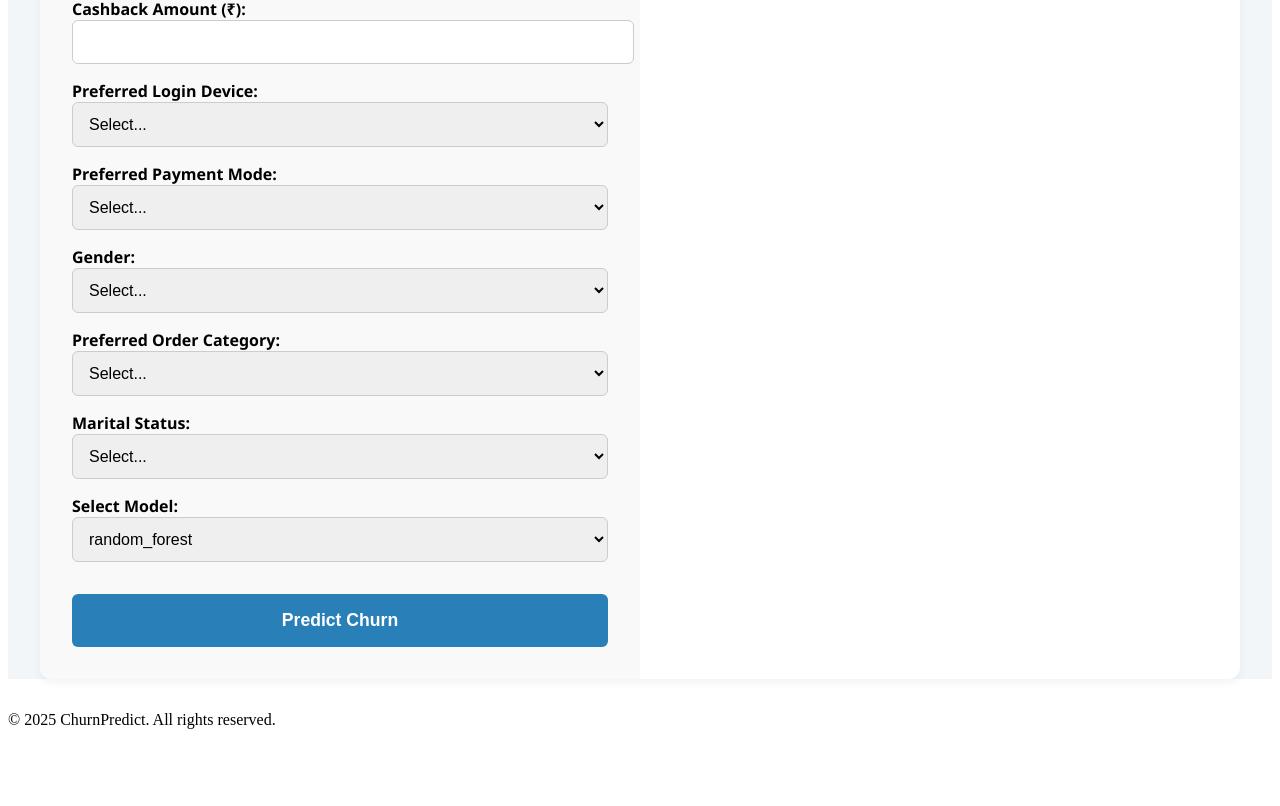
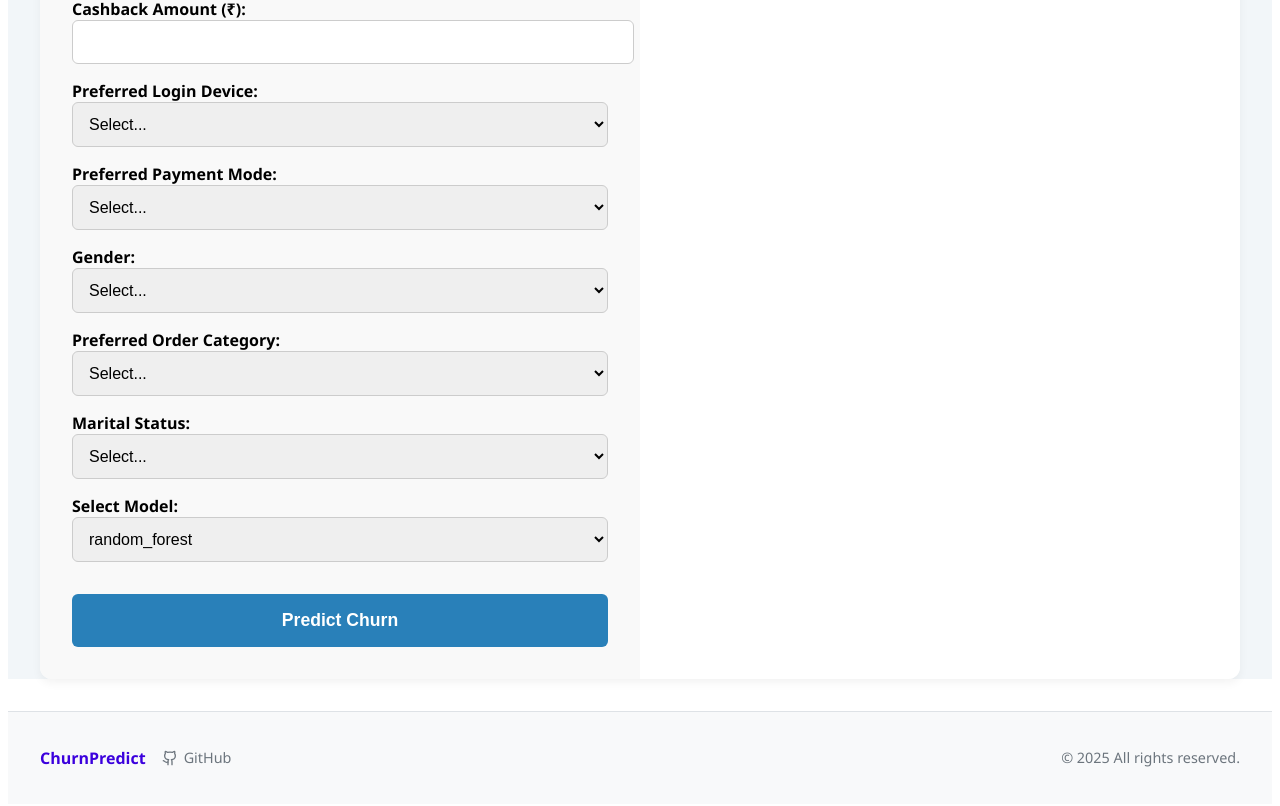
Before and after one commit to suraj120761/ChurnScope, a React (Vite) app in the folder churn-frontend/: page /retail in a window 1280 px wide. Shown: the part 1164-1970 px from the top of the page. Before the commit the page ends 1909 px from the top, so only its background shows below. Built offline with nearby package versions, Linux system fonts and the light colour scheme.

Commit message:
Update Footer.jsx

```diff
--- a/churn-frontend/src/Footer.jsx
+++ b/churn-frontend/src/Footer.jsx
@@ -1,10 +1,30 @@
 import React from "react";
+import { Github } from "lucide-react"; // Optional icon
 import "./Footer.css";
 
 const Footer = () => {
   return (
-    <footer className="simple-footer">
-      <p>© {new Date().getFullYear()} ChurnPredict. All rights reserved.</p>
+    <footer className="modern-footer">
+      <div className="footer-container">
+        <p className="footer-brand">ChurnPredict</p>
+
+        <div className="footer-links">
+
+          <a
+            href="https://github.com/suraj120761/ChurnScope"
+            target="_blank"
+            rel="noreferrer"
+            className="github-link"
+          >
+            <Github size={16} style={{ marginRight: "6px" }} />
+            GitHub
+          </a>
+        </div>
+
+        <p className="footer-copy">
+          © {new Date().getFullYear()} All rights reserved.
+        </p>
+      </div>
     </footer>
   );
 };
```
